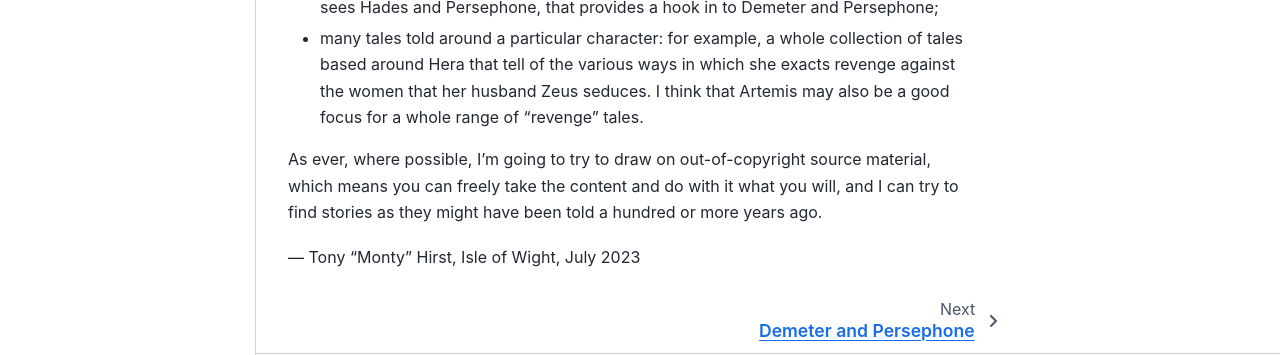
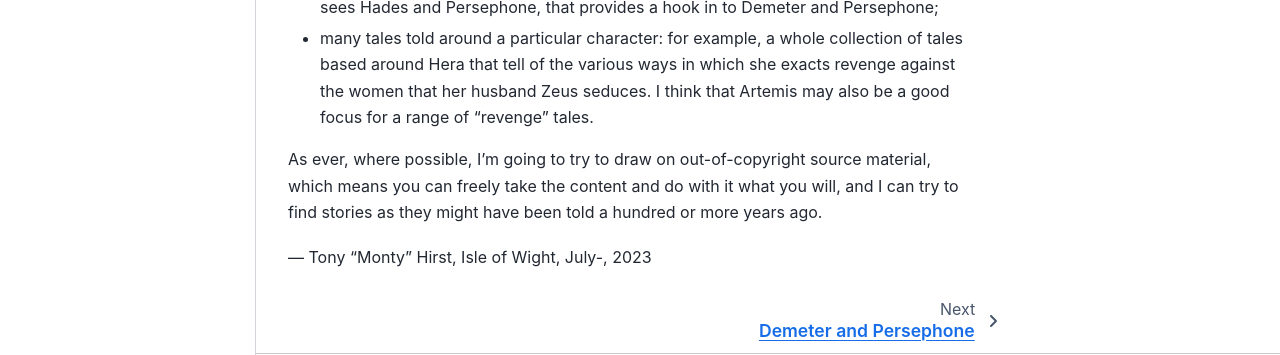
Before and after one commit to psychemedia/classical-roman-and-greek-myths, a Jupyter Book: the page built from preface.md, in a window 1280 px wide and 1000 px high. Shown: the part 569-924 px from the top of the window. Built offline with Jupyter Book 1.0.4 settings and Sphinx 7.4.7 and the Sphinx Book theme 1.1.4, drawn with Linux system fonts in a browser that asks for light colours.

Commit message:
Update preface.md

```diff
--- a/preface.md
+++ b/preface.md
@@ -8,8 +8,8 @@ So as a way in to classical mythology, I am going to try three approaches:
 
 - stories around "names" that can hook into other tales outside of classical mythology; so for example, the sinking of HMS Eurydice has a natural bridge to Orpheus and Eurydice;
 - "but that's another story": so for example, when Orpheus goes to the underworld and sees Hades and Persephone, that provides a hook in to Demeter and Persephone;
-- many tales told around a particular character: for example, a whole collection of tales based around Hera that tell of the various ways in which she exacts revenge against the women that her husband Zeus seduces. I think that Artemis may also be a good focus for a whole range of "revenge" tales.
+- many tales told around a particular character: for example, a whole collection of tales based around Hera that tell of the various ways in which she exacts revenge against the women that her husband Zeus seduces. I think that Artemis may also be a good focus for a range of "revenge" tales.
 
 As ever, where possible, I'm going to try to draw on out-of-copyright source material, which means you can freely take the content and do with it what you will, and I can try to find stories as they might have been told a hundred or more years ago.
 
-— Tony "Monty" Hirst, Isle of Wight, July 2023
+— Tony "Monty" Hirst, Isle of Wight, July-, 2023
```
